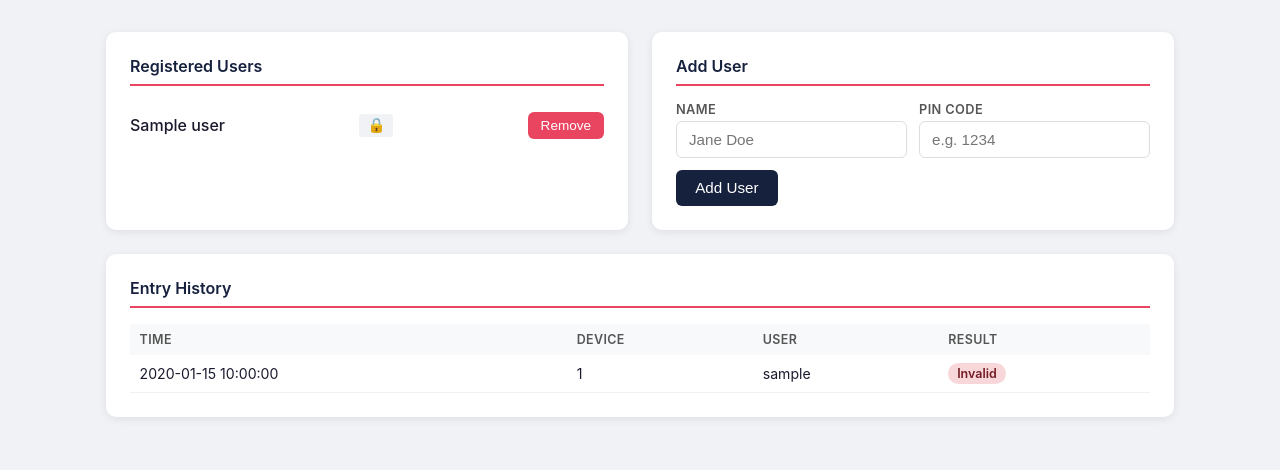
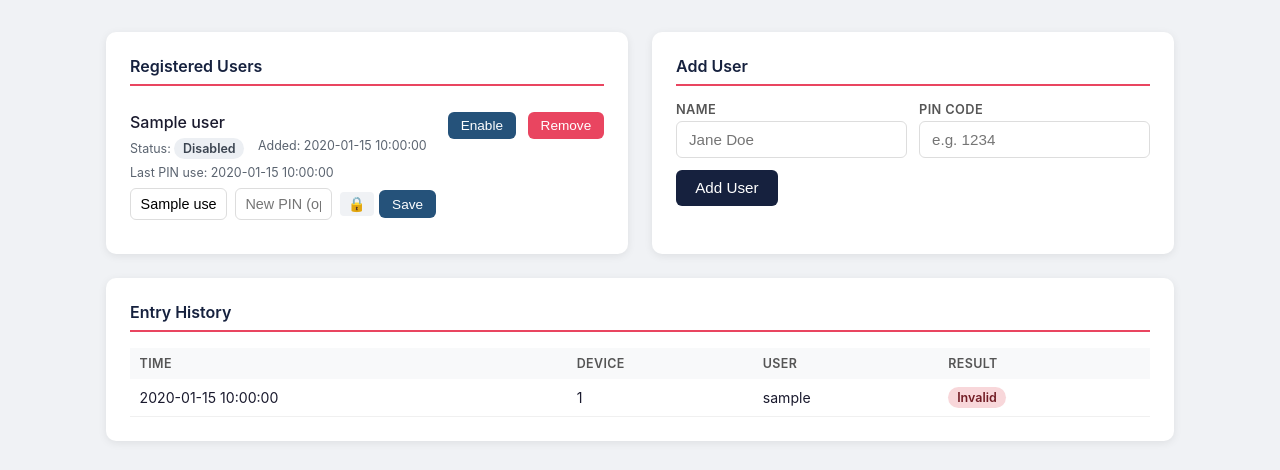
Before and after one commit to cjramseyer/keypad-app, a Python web app: template keypad-app/app/templates/index.html in a window 1280 px wide. Shown: the part 60-530 px from the top of the page. Run offline with Jinja, Linux system fonts and the light colour scheme; the template is opened without the code that fills it: most values are stand-ins (such as "Sample title", 1, 10 or a date in 2020).

Commit message:
feat(users): add editable metadata and enable/disable controls

```diff
--- a/keypad-app/app/keypad.py
+++ b/keypad-app/app/keypad.py
@@ -54,6 +54,7 @@ class KeypadMQTT:
     def _handle_code(self, device_id: str, code: str):
         user = self.storage.find_user_by_code(code)
         if user:
+            self.storage.mark_user_used(user["id"])
             logger.info("Valid code entered by '%s' on device %s", user["name"], device_id)
             payload = json.dumps({
                 "event_type": "keypad_code_entered",
--- a/keypad-app/app/templates/index.html
+++ b/keypad-app/app/templates/index.html
@@ -15,13 +15,20 @@
     section { background: #fff; border-radius: 10px; box-shadow: 0 2px 8px rgba(0,0,0,.08); padding: 1.5rem; }
     section h2 { font-size: 1rem; font-weight: 600; margin-bottom: 1rem; color: #16213e; border-bottom: 2px solid #e94560; padding-bottom: .5rem; }
     .user-list { list-style: none; }
-    .user-list li { display: flex; align-items: center; justify-content: space-between; padding: .6rem 0; border-bottom: 1px solid #f0f0f0; gap: .5rem; }
+    .user-list li { display: flex; align-items: flex-start; justify-content: space-between; padding: .6rem 0; border-bottom: 1px solid #f0f0f0; gap: .75rem; }
     .user-list li:last-child { border-bottom: none; }
-    .user-name { font-weight: 500; }
+    .user-name { font-weight: 500; margin-bottom: .4rem; }
+    .user-meta { display: flex; flex-wrap: wrap; gap: .35rem .85rem; margin-bottom: .5rem; color: #5b6470; font-size: .78rem; }
+    .user-details { flex: 1; min-width: 0; }
+    .inline-edit-form { display: grid; grid-template-columns: 1fr 1fr auto; gap: .5rem; align-items: center; }
+    .inline-edit-form input { width: 100%; border: 1px solid #ddd; border-radius: 6px; padding: .45rem .6rem; font-size: .9rem; outline: none; }
+    .inline-edit-form input:focus { border-color: #e94560; }
+    .actions { display: flex; align-items: center; gap: .35rem; }
     .user-code { font-family: monospace; background: #f0f2f5; padding: .2rem .5rem; border-radius: 4px; font-size: .9rem; }
     .btn { cursor: pointer; border: none; border-radius: 6px; padding: .4rem .8rem; font-size: .85rem; font-weight: 500; transition: opacity .15s; }
     .btn:hover { opacity: .85; }
     .btn-danger { background: #e94560; color: #fff; }
+    .btn-secondary { background: #25527a; color: #fff; }
     .btn-primary { background: #16213e; color: #fff; padding: .6rem 1.2rem; font-size: .95rem; }
     .form-row { display: grid; grid-template-columns: 1fr 1fr; gap: .75rem; margin-bottom: .75rem; }
     .form-row label { display: block; font-size: .8rem; font-weight: 600; color: #555; margin-bottom: .25rem; text-transform: uppercase; letter-spacing: .03em; }
@@ -33,6 +40,7 @@
     .badge { display: inline-block; padding: .2rem .55rem; border-radius: 12px; font-size: .78rem; font-weight: 600; }
     .badge-ok { background: #d4edda; color: #155724; }
     .badge-fail { background: #f8d7da; color: #721c24; }
+    .badge-paused { background: #eceff3; color: #3b4450; }
     .empty { color: #999; font-size: .9rem; padding: .75rem 0; }
     .history-section { grid-column: 1 / -1; }
   </style>
@@ -53,8 +61,38 @@
     <ul class="user-list">
       {% for user in users %}
       <li>
-        <span class="user-name">{{ user.name }}</span>
-        <span class="user-code" title="PIN is set">&#128274;</span>
+        <div class="user-details">
+          <div class="user-name">{{ user.name }}</div>
+          <div class="user-meta">
+            <span>
+              Status:
+              {% if user.enabled %}
+                <span class="badge badge-ok">Enabled</span>
+              {% else %}
+                <span class="badge badge-paused">Disabled</span>
+              {% endif %}
+            </span>
+            <span>Added: {{ user.created_at or "Unknown" }}</span>
+            <span>Last PIN use: {{ user.last_used_at or "Never" }}</span>
+          </div>
+          <form class="inline-edit-form" method="post" action="{{ request.url_for('update_user', user_id=user.id) }}">
+            <input name="name" type="text" value="{{ user.name }}" required autocomplete="off" />
+            <input name="code" type="password" placeholder="New PIN (optional)" pattern="\d*" title="Digits only" autocomplete="new-password" />
+            <div class="actions">
+              <span class="user-code" title="PIN is set">&#128274;</span>
+              <button class="btn btn-secondary" type="submit">Save</button>
+            </div>
+          </form>
+        </div>
+        {% if user.enabled %}
+        <form method="post" action="{{ request.url_for('disable_user', user_id=user.id) }}" style="display:inline">
+          <button class="btn" type="submit">Disable</button>
+        </form>
+        {% else %}
+        <form method="post" action="{{ request.url_for('enable_user', user_id=user.id) }}" style="display:inline">
+          <button class="btn btn-secondary" type="submit">Enable</button>
+        </form>
+        {% endif %}
         <form method="post" action="{{ request.url_for('delete_user', user_id=user.id) }}" style="display:inline" onsubmit="return confirm('Remove {{ user.name }}?')">
           <button class="btn btn-danger" type="submit">Remove</button>
         </form>
```
Also changed, not shown: keypad-app/app/app.py (+12 -0 lines), keypad-app/app/storage.py (+39 -3 lines), keypad-app/app/tests/test_app_routes.py (+73 -0 lines), keypad-app/app/tests/test_keypad.py (+13 -0 lines), keypad-app/app/tests/test_storage.py (+32 -0 lines).
